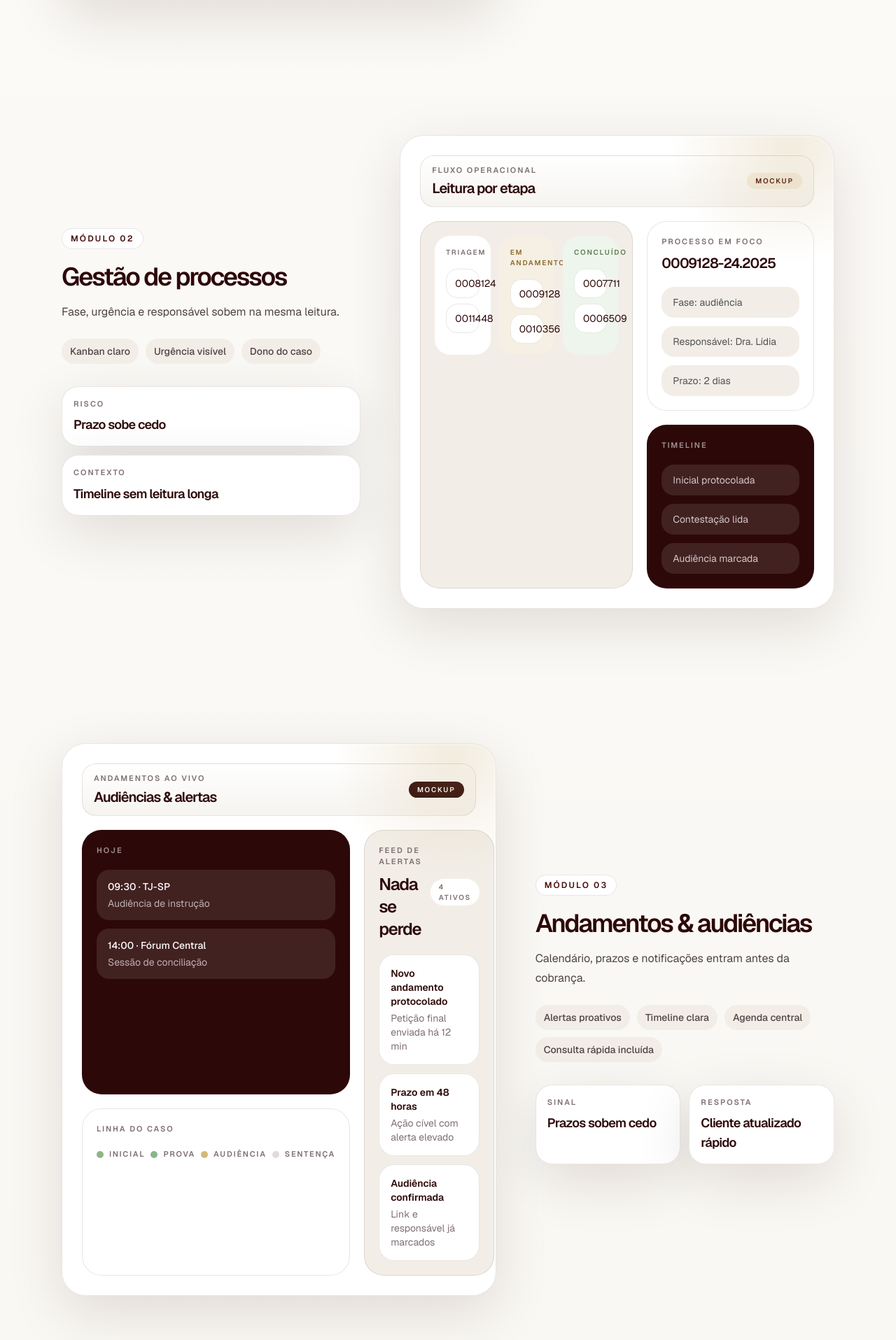
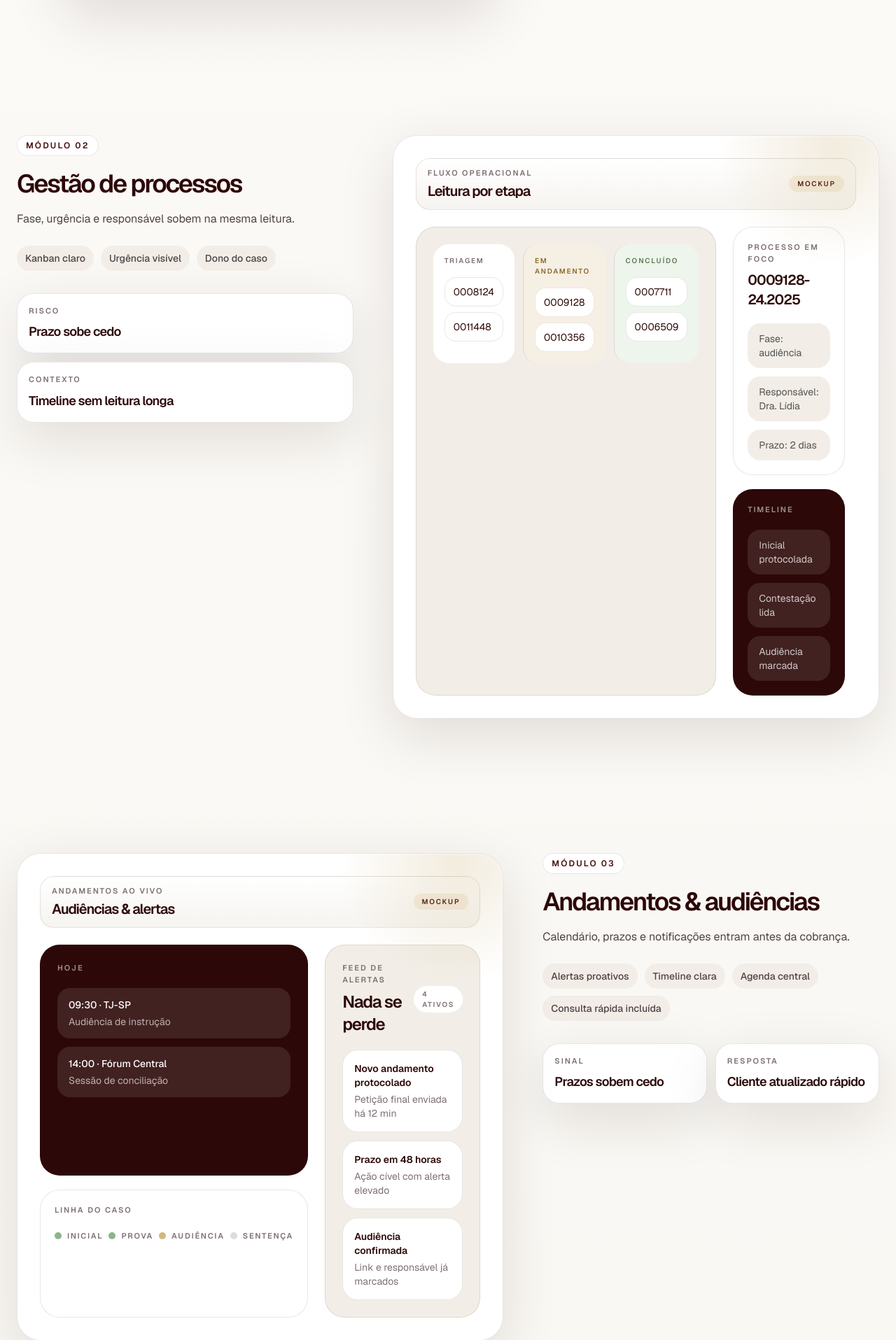
Before and after one commit to klimadev/chamalead, a PHP site: page /propostas/adv/escopo/index.php in a window 1280 px wide. Shown: the part 2194-4109 px from the top of the page at 70% size. Run offline with PHP 8.4, Linux system fonts and the light colour scheme; some libraries are stand-ins or nearby versions.

Commit message:
Improve mockup spacing for small desktop: larger max-width, more padding, horizontal kanban layout

```diff
--- a/propostas/adv/escopo/modules/module-2.php
+++ b/propostas/adv/escopo/modules/module-2.php
@@ -1,7 +1,7 @@
 <section class="relative">
-  <div class="max-w-6xl mx-auto px-6 py-16 lg:py-24">
-    <div data-reveal class="grid items-center gap-10 lg:grid-cols-12 lg:gap-14">
-      <div class="order-2 lg:order-1 lg:col-span-5">
+  <div class="max-w-7xl mx-auto px-6 py-16 lg:py-24">
+    <div data-reveal class="grid items-start gap-12 xl:grid-cols-12 xl:gap-14">
+      <div class="order-2 xl:order-1 xl:col-span-5">
         <span class="inline-flex items-center rounded-full border border-primary-900/10 bg-white px-3 py-1.5 text-xs font-semibold uppercase tracking-[0.18em] text-primary-800">Módulo 02</span>
         <h2 class="mt-5 text-3xl font-semibold tracking-[-0.06em] text-primary-900 sm:text-4xl">Gestão de processos</h2>
         <p class="mt-4 max-w-md text-base leading-7 text-neutral-700">Fase, urgência e responsável sobem na mesma leitura.</p>
@@ -22,8 +22,8 @@
         </div>
       </div>
 
-      <div class="order-1 lg:order-2 lg:col-span-7">
-        <div data-slot="process-mockup" class="mockup-shell rounded-[34px] border border-primary-900/10 bg-white p-5 shadow-panel lg:p-7">
+      <div class="order-1 xl:order-2 xl:col-span-7">
+        <div data-slot="process-mockup" class="mockup-shell rounded-[34px] border border-primary-900/10 bg-white p-6 shadow-panel xl:p-8">
           <div class="glass-line flex items-center justify-between gap-3 rounded-[20px] border border-primary-900/10 px-4 py-3">
             <div>
               <p class="text-[11px] font-semibold uppercase tracking-[0.18em] text-neutral-500">fluxo operacional</p>
@@ -31,24 +31,24 @@
             </div>
             <span class="rounded-full bg-accent-400/20 px-3 py-1 text-[10px] font-semibold uppercase tracking-[0.18em] text-primary-800">MOCKUP</span>
           </div>
-          <div class="mt-5 grid gap-5 lg:grid-cols-[1.12fr,0.88fr]">
-            <article class="rounded-[28px] border border-primary-900/10 bg-surface-alt p-5">
-              <div class="grid gap-3 sm:grid-cols-3">
-                <div class="rounded-[22px] bg-white p-4">
+          <div class="mt-6 grid gap-6 xl:grid-cols-[1.12fr,0.88fr]">
+            <article class="rounded-[28px] border border-primary-900/10 bg-surface-alt p-6">
+              <div class="flex flex-col gap-3 sm:flex-row sm:divide-x sm:divide-primary-900/10">
+                <div class="flex-1 rounded-[22px] bg-white p-4">
                   <p class="text-[10px] font-semibold uppercase tracking-[0.18em] text-neutral-500">triagem</p>
                   <div class="mt-4 space-y-2">
                     <div class="rounded-2xl border border-primary-900/10 px-3 py-2.5 text-sm text-primary-900">0008124</div>
                     <div class="rounded-2xl border border-primary-900/10 px-3 py-2.5 text-sm text-primary-900">0011448</div>
                   </div>
                 </div>
-                <div class="rounded-[22px] bg-[#f5efe4] p-4">
+                <div class="flex-1 rounded-[22px] bg-[#f5efe4] p-4 sm:pl-4">
                   <p class="text-[10px] font-semibold uppercase tracking-[0.18em] text-[#8c6b2a]">em andamento</p>
                   <div class="mt-4 space-y-2">
                     <div class="rounded-2xl border border-[#8c6b2a]/15 bg-white px-3 py-2.5 text-sm text-primary-900">0009128</div>
                     <div class="rounded-2xl border border-[#8c6b2a]/15 bg-white px-3 py-2.5 text-sm text-primary-900">0010356</div>
                   </div>
                 </div>
-                <div class="rounded-[22px] bg-[#eef5ec] p-4">
+                <div class="flex-1 rounded-[22px] bg-[#eef5ec] p-4 sm:pl-4">
                   <p class="text-[10px] font-semibold uppercase tracking-[0.18em] text-[#5d7b54]">concluído</p>
                   <div class="mt-4 space-y-2">
                     <div class="rounded-2xl border border-[#5d7b54]/15 bg-white px-3 py-2.5 text-sm text-primary-900">0007711</div>
--- a/propostas/adv/escopo/modules/module-3.php
+++ b/propostas/adv/escopo/modules/module-3.php
@@ -1,18 +1,18 @@
 <section class="relative">
-  <div class="max-w-6xl mx-auto px-6 py-16 lg:py-24">
-    <div data-reveal class="grid items-center gap-10 lg:grid-cols-12 lg:gap-14">
-      <div class="lg:col-span-7">
-        <div data-slot="alerts-mockup" class="mockup-shell rounded-[34px] border border-primary-900/10 bg-white p-5 shadow-panel lg:p-7">
+  <div class="max-w-7xl mx-auto px-6 py-16 lg:py-24">
+    <div data-reveal class="grid items-start gap-12 xl:grid-cols-12 xl:gap-14">
+      <div class="xl:col-span-7">
+        <div data-slot="alerts-mockup" class="mockup-shell rounded-[34px] border border-primary-900/10 bg-white p-6 shadow-panel xl:p-8">
           <div class="glass-line flex items-center justify-between gap-3 rounded-[20px] border border-primary-900/10 px-4 py-3">
             <div>
               <p class="text-[11px] font-semibold uppercase tracking-[0.18em] text-neutral-500">andamentos ao vivo</p>
               <h3 class="mt-1 text-xl font-semibold tracking-[-0.05em] text-primary-900">Audiências & alertas</h3>
             </div>
-            <span class="rounded-full bg-primary-900 px-3 py-1 text-[10px] font-semibold uppercase tracking-[0.18em] text-white">MOCKUP</span>
+            <span class="rounded-full bg-accent-400/20 px-3 py-1 text-[10px] font-semibold uppercase tracking-[0.18em] text-primary-800">MOCKUP</span>
           </div>
-          <div class="mt-5 grid gap-5 lg:grid-cols-[0.92fr,1.08fr]">
+          <div class="mt-6 grid gap-6 xl:grid-cols-[0.92fr,1.08fr]">
             <div class="grid gap-5">
-              <article class="rounded-[28px] border border-primary-900/10 bg-primary-900 p-5 text-white">
+              <article class="rounded-[28px] border border-primary-900/10 bg-primary-900 p-6 text-white">
                 <p class="text-[11px] font-semibold uppercase tracking-[0.18em] text-white/55">hoje</p>
                 <div class="mt-5 space-y-3">
                   <div class="rounded-[18px] bg-white/10 px-4 py-3.5">
@@ -41,7 +41,7 @@
               </article>
             </div>
 
-            <article class="rounded-[28px] border border-primary-900/10 bg-surface-alt p-5">
+            <article class="rounded-[28px] border border-primary-900/10 bg-surface-alt p-6">
               <div class="flex items-center justify-between gap-3">
                 <div>
                   <p class="text-[11px] font-semibold uppercase tracking-[0.18em] text-neutral-500">feed de alertas</p>
@@ -68,7 +68,7 @@
         </div>
       </div>
 
-      <div class="lg:col-span-5">
+      <div class="xl:col-span-5">
         <span class="inline-flex items-center rounded-full border border-primary-900/10 bg-white px-3 py-1.5 text-xs font-semibold uppercase tracking-[0.18em] text-primary-800">Módulo 03</span>
         <h2 class="mt-5 text-3xl font-semibold tracking-[-0.06em] text-primary-900 sm:text-4xl">Andamentos & audiências</h2>
         <p class="mt-4 max-w-md text-base leading-7 text-neutral-700">Calendário, prazos e notificações entram antes da cobrança.</p>
```
Also changed, not shown: propostas/adv/escopo/index.html (+20 -20 lines).
